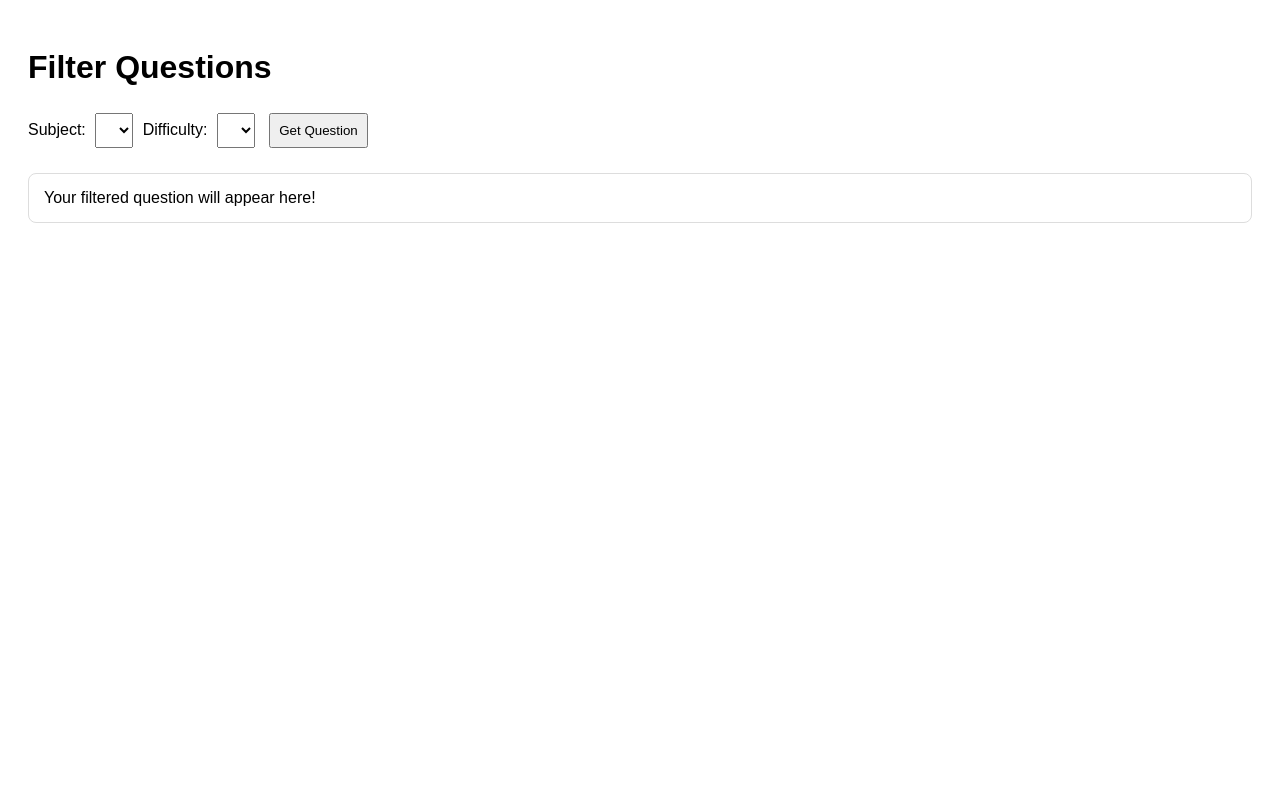
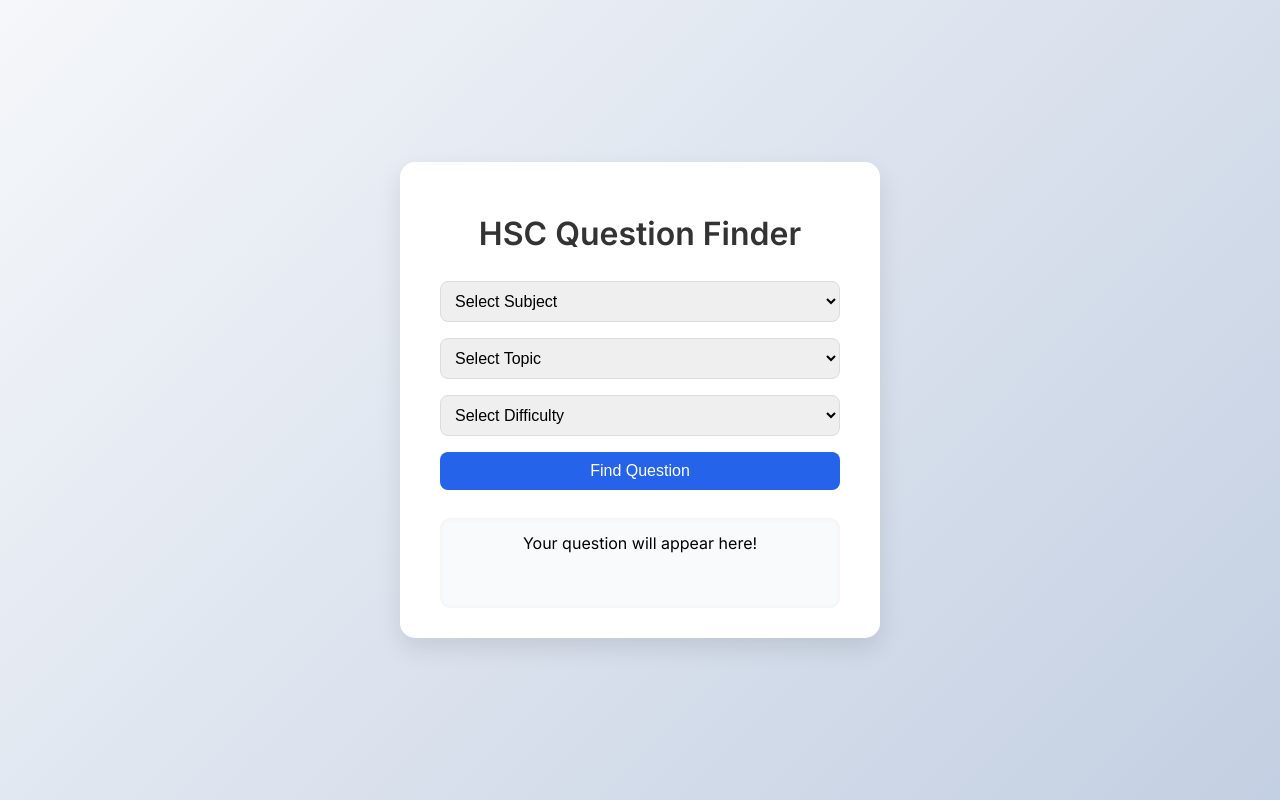
Before and after one commit to Ghosh-ar/HSC-Languages-Question-Finder, a plain HTML site: page index.html in a window 1280 px wide. Drawn offline with Linux system fonts and the light colour scheme; no server answers.

Commit message:
Update index.html

```diff
--- a/index.html
+++ b/index.html
@@ -1,38 +1,83 @@
 <!DOCTYPE html>
 <html lang="en">
 <head>
-  <meta charset="UTF-8" />
-  <meta name="viewport" content="width=device-width, initial-scale=1.0" />
-  <title>Quiz Filter</title>
+  <meta charset="UTF-8">
+  <meta name="viewport" content="width=device-width, initial-scale=1.0">
+  <title>HSC Question Finder</title>
+  <link href="https://fonts.googleapis.com/css2?family=Inter:wght@400;600&display=swap" rel="stylesheet">
   <style>
     body {
-      font-family: Arial, sans-serif;
-      padding: 20px;
+      font-family: 'Inter', sans-serif;
+      margin: 0;
+      background: linear-gradient(135deg, #f5f7fa, #c3cfe2);
+      display: flex;
+      justify-content: center;
+      align-items: center;
+      min-height: 100vh;
+    }
+    .container {
+      background: white;
+      padding: 30px 40px;
+      border-radius: 15px;
+      box-shadow: 0 10px 25px rgba(0,0,0,0.1);
+      width: 400px;
+      text-align: center;
+    }
+    h1 {
+      margin-bottom: 20px;
+      color: #333;
     }
     select, button {
-      margin: 5px;
-      padding: 8px;
+      width: 100%;
+      padding: 10px;
+      margin: 8px 0;
+      border-radius: 8px;
+      border: 1px solid #ddd;
+      font-size: 1rem;
+    }
+    button {
+      background: #2563eb;
+      color: white;
+      border: none;
+      cursor: pointer;
+      transition: 0.2s;
+    }
+    button:hover {
+      background: #1d4ed8;
     }
     #questionBox {
       margin-top: 20px;
+      background: #f9fafb;
       padding: 15px;
-      border: 1px solid #ddd;
-      border-radius: 8px;
+      border-radius: 10px;
+      box-shadow: inset 0 0 5px rgba(0,0,0,0.05);
+      min-height: 60px;
     }
   </style>
 </head>
 <body>
-  <h1>Filter Questions</h1>
+  <div class="container">
+    <h1>HSC Question Finder</h1>
 
-  <label>Subject:</label>
-  <select id="subject"></select>
+    <select id="subject">
+      <option value="">Select Subject</option>
+    </select>
 
-  <label>Difficulty:</label>
-  <select id="difficulty"></select>
+    <select id="topic">
+      <option value="">Select Topic</option>
+    </select>
 
-  <button onclick="getQuestion()">Get Question</button>
+    <select id="difficulty">
+      <option value="">Select Difficulty</option>
+      <option value="Easy">Easy</option>
+      <option value="Medium">Medium</option>
+      <option value="Hard">Hard</option>
+    </select>
 
-  <div id="questionBox">Your filtered question will appear here!</div>
+    <button onclick="getQuestion()">Find Question</button>
+
+    <div id="questionBox">Your question will appear here!</div>
+  </div>
 
   <script src="script.js"></script>
 </body>
```
